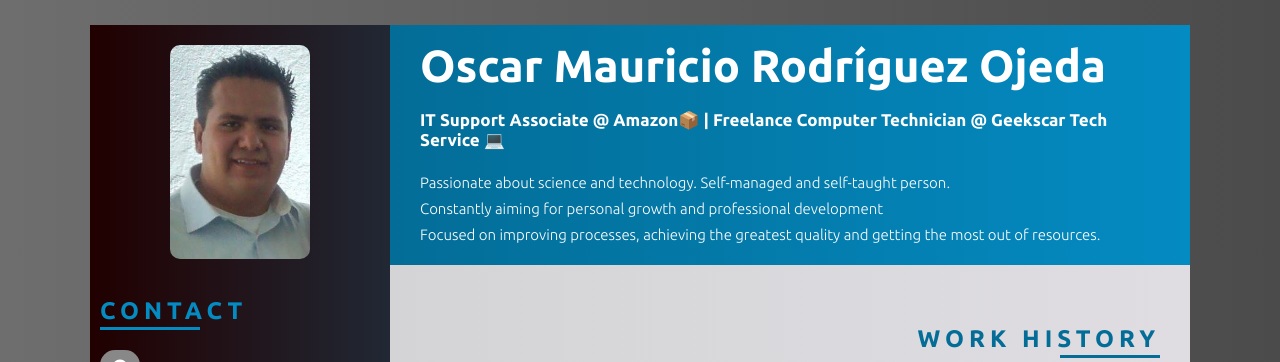
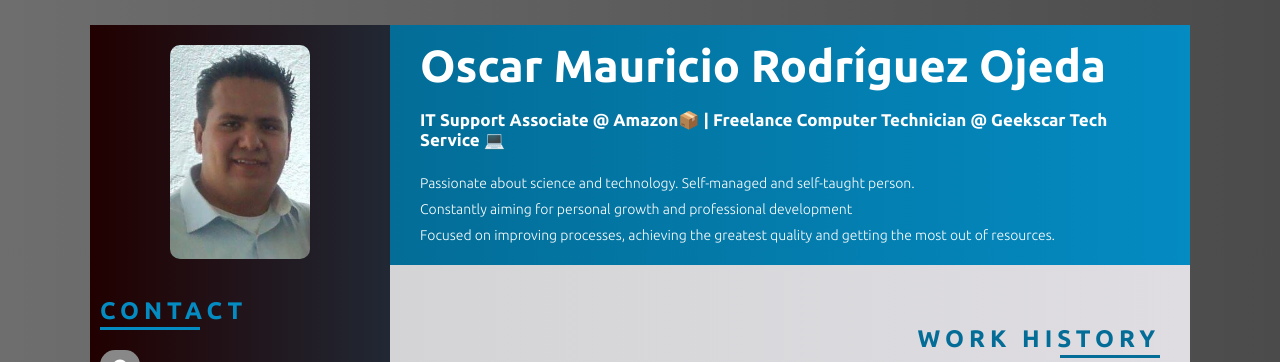
Before and after one commit to GeekscarM/GTS, a PHP site: page /cv_en.html in a window 1280 px wide. Shown: the top 362 px of the page. Run offline with PHP 8.4, Linux system fonts and the light colour scheme; some libraries are stand-ins or nearby versions.

Commit message:
Description Style

```diff
--- a/css/cv_v2_style.css
+++ b/css/cv_v2_style.css
@@ -248,8 +248,8 @@
     }
 
     .header .about {
-        font-weight: 200;
-        font-size: 15px;
+        font-weight: 150;
+        font-size: 14px;
         margin-top: 20px;
         line-height: 26px;
     }
```
